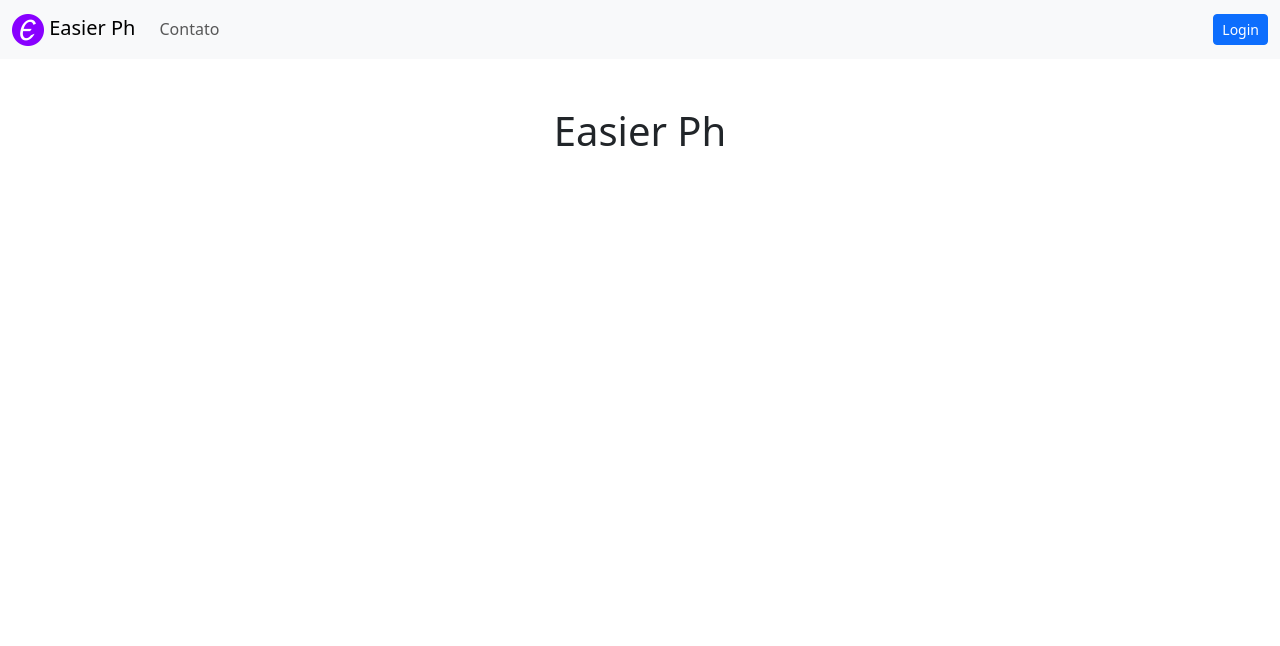
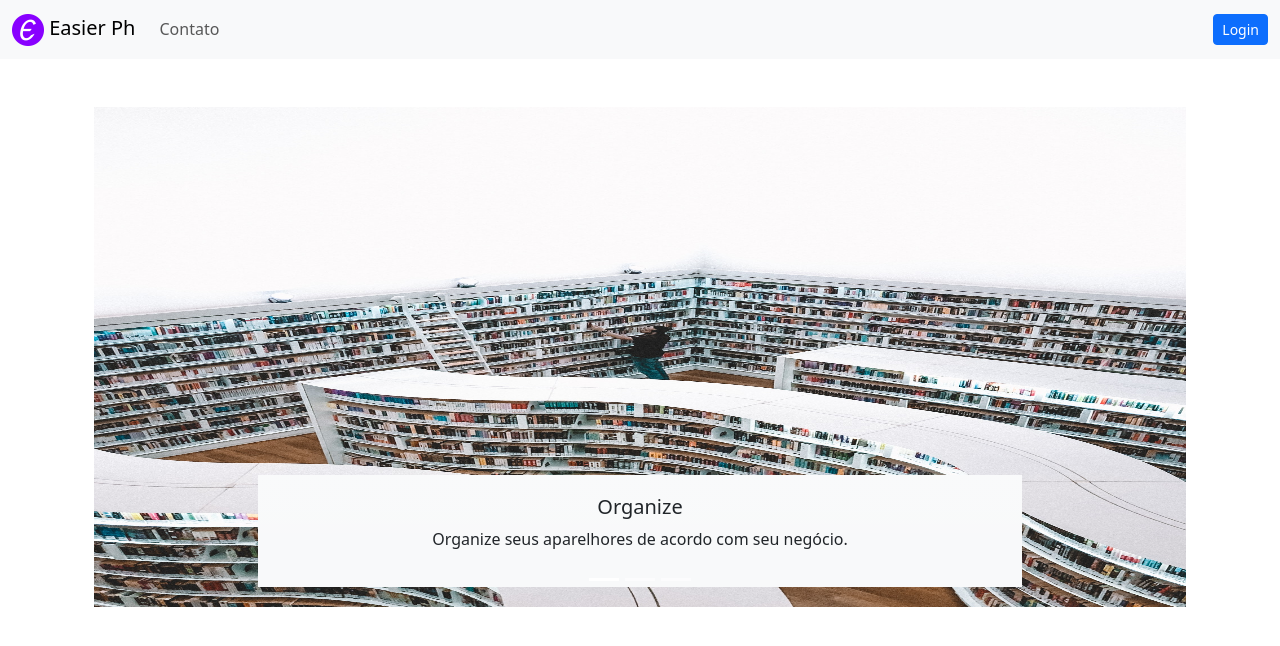
Before and after one commit to rafaelaport/projeto_tcc, a Django app: page / in a window 1280 px wide. Shown: the top 646 px of the page. Run offline with Django 4.2, Linux system fonts and the light colour scheme; parts of the project's set-up code (start-up, migrations or seed data) failed here and were passed over.

Commit message:
feat(frontend): Adding a carousel to the home page.

```diff
--- a/project_django/templates/base.html
+++ b/project_django/templates/base.html
@@ -10,9 +10,9 @@
     <link href="https://cdn.jsdelivr.net/npm/bootstrap@5.3.0-alpha1/dist/css/bootstrap.min.css" rel="stylesheet" integrity="sha384-GLhlTQ8iRABdZLl6O3oVMWSktQOp6b7In1Zl3/Jr59b6EGGoI1aFkw7cmDA6j6gD" crossorigin="anonymous">
 
     <!-- Favicon -->
-    <link rel="apple-touch-icon" sizes="180x180" href="{% static 'img/apple-touch-icon.png' %}" />
-    <link rel="icon" type="image/png" sizes="32x32" href="{% static 'img/favicon-32x32.png' %}" />
-    <link rel="icon" type="image/png" sizes="16x16" href="{% static 'img/favicon-16x16.png' %}" />
+    <link rel="apple-touch-icon" sizes="180x180" href="{% static 'img/favicon/apple-touch-icon.png' %}" />
+    <link rel="icon" type="image/png" sizes="32x32" href="{% static 'img/favicon/favicon-32x32.png' %}" />
+    <link rel="icon" type="image/png" sizes="16x16" href="{% static 'img/favicon/favicon-16x16.png' %}" />
 
     <title>{% block title %}{% endblock %}</title>
 </head>
--- a/project_django/templates/pages/home.html
+++ b/project_django/templates/pages/home.html
@@ -2,9 +2,6 @@
 {% block title %}Home{% endblock %}
 {% block content %}
 <div class="container">
-    <h1 class="text-center">
-        Easier Ph
-    </h1>
-
+    {% include 'partials/carousel_home.html' %}
 </div>
 {% endblock content %}
--- /dev/null
+++ b/project_django/templates/partials/carousel_home.html
@@ -0,0 +1,40 @@
+{% load static %}
+
+<div id="carouselExampleCaptions" class="carousel slide" data-bs-ride="carousel">
+  <div class="carousel-indicators">
+    <button type="button" data-bs-target="#carouselExampleCaptions" data-bs-slide-to="0" class="active" aria-current="true" aria-label="Slide 1"></button>
+    <button type="button" data-bs-target="#carouselExampleCaptions" data-bs-slide-to="1" aria-label="Slide 2"></button>
+    <button type="button" data-bs-target="#carouselExampleCaptions" data-bs-slide-to="2" aria-label="Slide 3"></button>
+  </div>
+  <div class="carousel-inner">
+    <div class="carousel-item active">
+      <img src="{% static 'img/carousel/fahrul-azmi-cFUZ-6i83vs-unsplash.jpg' %}" class="d-block w-100" alt="Organize" height="500">
+      <div class="carousel-caption d-none d-md-block text-dark bg-light bg-gradient">
+        <h5>Organize</h5>
+        <p>Organize seus aparelhores de acordo com seu negócio.</p>
+      </div>
+    </div>
+    <div class="carousel-item">
+      <img src="{% static 'img/carousel/campaign-creators-pypeCEaJeZY-unsplash.jpg' %}" class="d-block w-100" alt="Gerencie" height="500">
+      <div class="carousel-caption d-none d-md-block text-dark bg-light bg-gradient">
+        <h5>Gerencie</h5>
+        <p>Saiba tudo sobre seu aparelhos.</p>
+      </div>
+    </div>
+    <div class="carousel-item">
+      <img src="{% static 'img/carousel/mrjn-photography-YpZ2cj4s0oo-unsplash.jpg' %}" class="d-block w-100" alt="Usufrua" height="500">
+      <div class="carousel-caption d-none d-md-block text-dark bg-light bg-gradient">
+        <h5>Usufrua</h5>
+        <p>Aproveite o tempo que vai ganhar para evoluir seu negócio.</p>
+      </div>
+    </div>
+  </div>
+  <button class="carousel-control-prev" type="button" data-bs-target="#carouselExampleCaptions" data-bs-slide="prev">
+    <span class="carousel-control-prev-icon" aria-hidden="true"></span>
+    <span class="visually-hidden">Previous</span>
+  </button>
+  <button class="carousel-control-next" type="button" data-bs-target="#carouselExampleCaptions" data-bs-slide="next">
+    <span class="carousel-control-next-icon" aria-hidden="true"></span>
+    <span class="visually-hidden">Next</span>
+  </button>
+</div>
--- a/project_django/templates/partials/navbar.html
+++ b/project_django/templates/partials/navbar.html
@@ -2,7 +2,7 @@
 <nav class="navbar navbar-expand-lg navbar-light bg-light">
   <div class="container-fluid">
     <a class="navbar-brand" href="{% url 'home' %}">
-      <img src="{% static 'img/favicon-32x32.png' %}" alt="Easier Ph" class="d-inline-block align-text-bottow">
+      <img src="{% static 'img/favicon/favicon-32x32.png' %}" alt="Easier Ph" class="d-inline-block align-text-bottow">
       Easier Ph
     </a>
     <button class="navbar-toggler" type="button" data-bs-toggle="collapse" data-bs-target="#navbarScroll" aria-controls="navbarScroll" aria-expanded="false" aria-label="Toggle navigation">
```
Also changed, not shown: project_django/static/img/carousel/campaign-creators-pypeCEaJeZY-unsplash.jpg (added), project_django/static/img/carousel/fahrul-azmi-cFUZ-6i83vs-unsplash.jpg (added), project_django/static/img/carousel/hans-reniers-lQGJCMY5qcM-unsplash.jpg (added), project_django/static/img/carousel/jeshoots-com-5EKw8Z7CgE4-unsplash.jpg (added), project_django/static/img/favicon/android-chrome-192x192.png (renamed from project_django/static/img/android-chrome-192x192.png), project_django/static/img/favicon/android-chrome-512x512.png (renamed from project_django/static/img/android-chrome-512x512.png), project_django/static/img/favicon/apple-touch-icon.png (renamed from project_django/static/img/apple-touch-icon.png), project_django/static/img/favicon/favicon-16x16.png (renamed from project_django/static/img/favicon-16x16.png), project_django/static/img/favicon/favicon-32x32.png (renamed from project_django/static/img/favicon-32x32.png), project_django/static/img/favicon/favicon.ico (renamed from project_django/static/img/favicon.ico), 1 other file.
